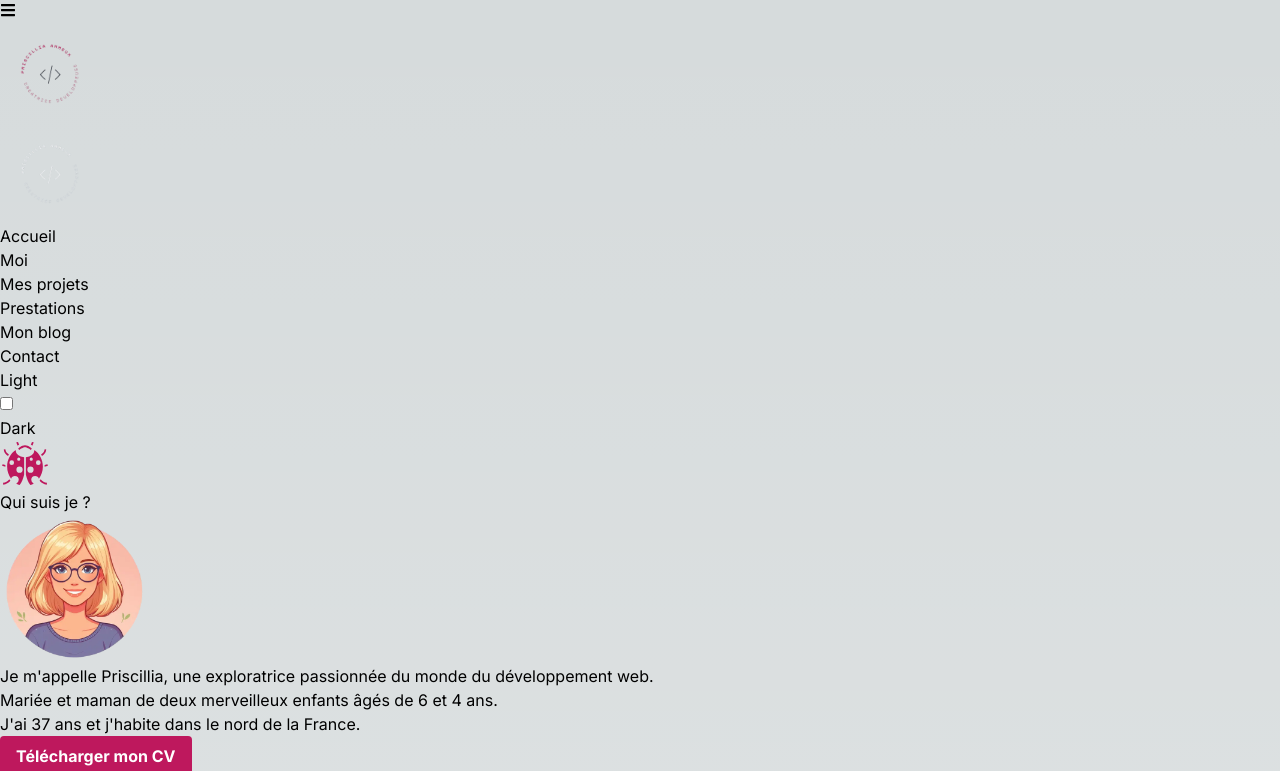
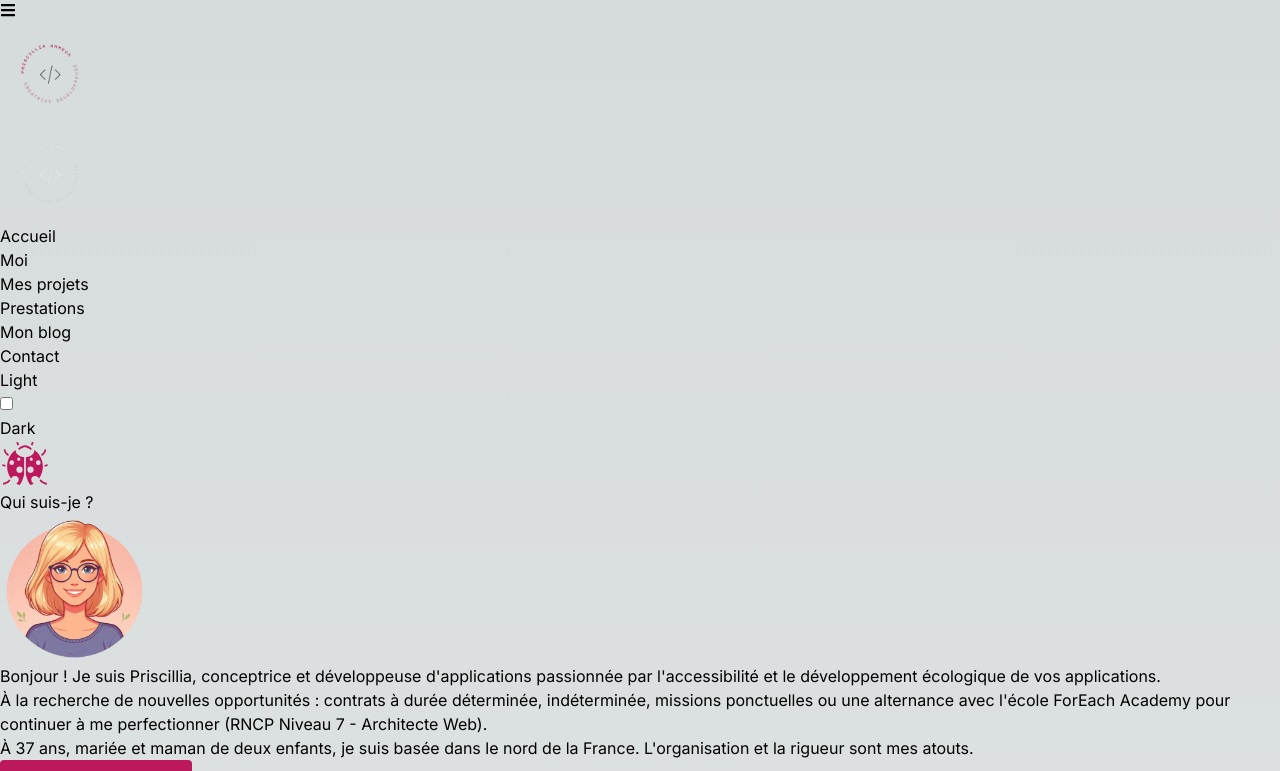
Before and after one commit to PriscilliaAmmeux/my_portfolio, a Next.js app: page /about in a window 1280 px wide. Shown: the top 771 px of the page. Built offline with nearby package versions, Linux system fonts and the light colour scheme; a web font is replaced by a local one.

Commit message:
update section about

```diff
--- a/src/app/ui/me/me.tsx
+++ b/src/app/ui/me/me.tsx
@@ -5,25 +5,36 @@ import Title from "../title/title";
 export default function Me() {
   return (
     <section className="flex flex-col sm:flex-row items-center justify-center mb-4 pt-4 mx-auto px-4 sm:px-8">
-      <Title text="Qui suis je ?" icon={GiLadybug} />
+      <Title text="Qui suis-je ?" icon={GiLadybug} />
       <Image
         className="ml-8 mr-4"
         src="/profil.webp"
-        alt="picture of me"
+        alt="photo de moi"
         width={150}
         height={150}
         priority
       />
       <div className="ml-5 mt-4 sm:mt-0">
         <p className="mb-2">
-          Je m'appelle Priscillia, une exploratrice passionnée du monde du
-          développement web.
+          Bonjour ! Je suis Priscillia, conceptrice et développeuse
+          d'applications passionnée par l'accessibilité et le développement
+          écologique de vos applications.
         </p>
         <p className="mb-2">
-          Mariée et maman de deux merveilleux enfants âgés de 6 et 4 ans.
+          À la recherche de nouvelles opportunités : contrats à durée
+          déterminée, indéterminée, missions ponctuelles ou une alternance avec{" "}
+          <a
+            href="https://www.foreach-academy.fr/le-mastere-foreach/"
+            className="hover:text-pink-700 transition-colors duration-300 hover:underline hover:font-semibold"
+            target="_blank"
+            rel="noopener noreferrer">
+            l'école ForEach Academy
+          </a>{" "}
+          pour continuer à me perfectionner (RNCP Niveau 7 - Architecte Web).
         </p>
         <p className="mb-2">
-          J'ai 37 ans et j'habite dans le nord de la France.
+          À 37 ans, mariée et maman de deux enfants, je suis basée dans le nord
+          de la France. L'organisation et la rigueur sont mes atouts.
         </p>
       </div>
     </section>
--- a/src/app/ui/title/title.tsx
+++ b/src/app/ui/title/title.tsx
@@ -9,7 +9,9 @@ export default function Title({ text, icon: Icon }: TitleProps) {
   return (
     <div className="flex items-center justify-center space-x-4">
       <Icon size={50} className={styles.colorFirst} />
-      <h1 className="flex justify-center text-3xl font-bold mt-10 mb-10 text-2xl">
+      <h1
+        className="flex justify-center text-3xl font-bold mt-10 mb-10 text-2xl"
+        style={{ whiteSpace: "nowrap" }}>
         {text}
       </h1>
     </div>
--- a/src/app/ui/whyMe/whyMe.tsx
+++ b/src/app/ui/whyMe/whyMe.tsx
@@ -1,7 +1,6 @@
 import { FaHandPointRight } from "react-icons/fa";
 import { FcOk } from "react-icons/fc";
 import Title from "../title/title";
-import ItemList from "../../components/itemList/itemList";
 
 const cardContent = [
   "Ma motivation sans faille, mon dynamisme et ma positivité sont des atouts que je mets au service de chaque projet.",
@@ -16,15 +15,14 @@ export default function WhyMe() {
   return (
     <article className="mt-4 p-6">
       <Title text="Pourquoi me choisir ?" icon={FaHandPointRight} />
-      <ul className="flex flex-col space-y-4 font-medium">
+      <div className="flex flex-col space-y-4 font-medium">
         {cardContent.map((content, index) => (
-          <ItemList
-            key={index}
-            Icon={FcOk}
-            text={<p className="leading-relaxed">{content}</p>}
-          />
+          <div key={index} className="leading-relaxed">
+            <FcOk size={24} className="inline-block mr-2" />
+            <p>{content}</p>
+          </div>
         ))}
-      </ul>
+      </div>
     </article>
   );
 }
```
